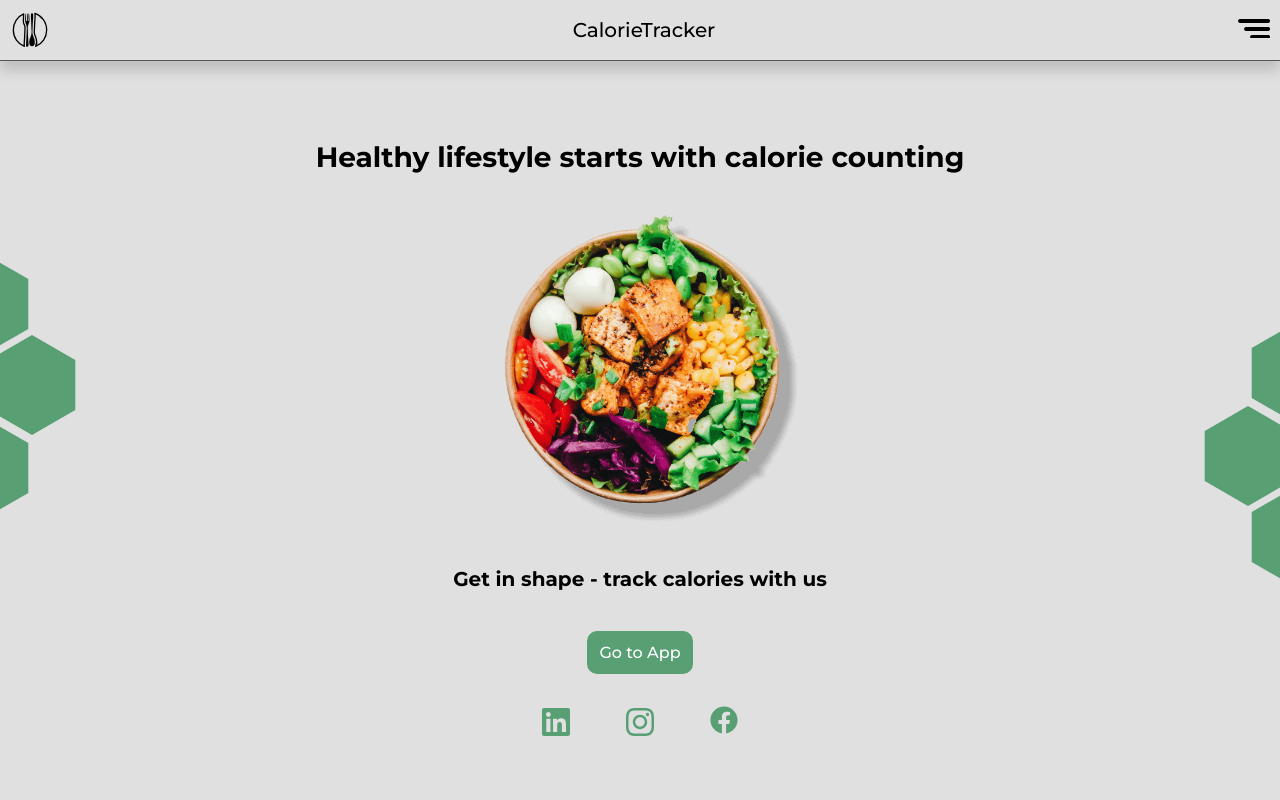
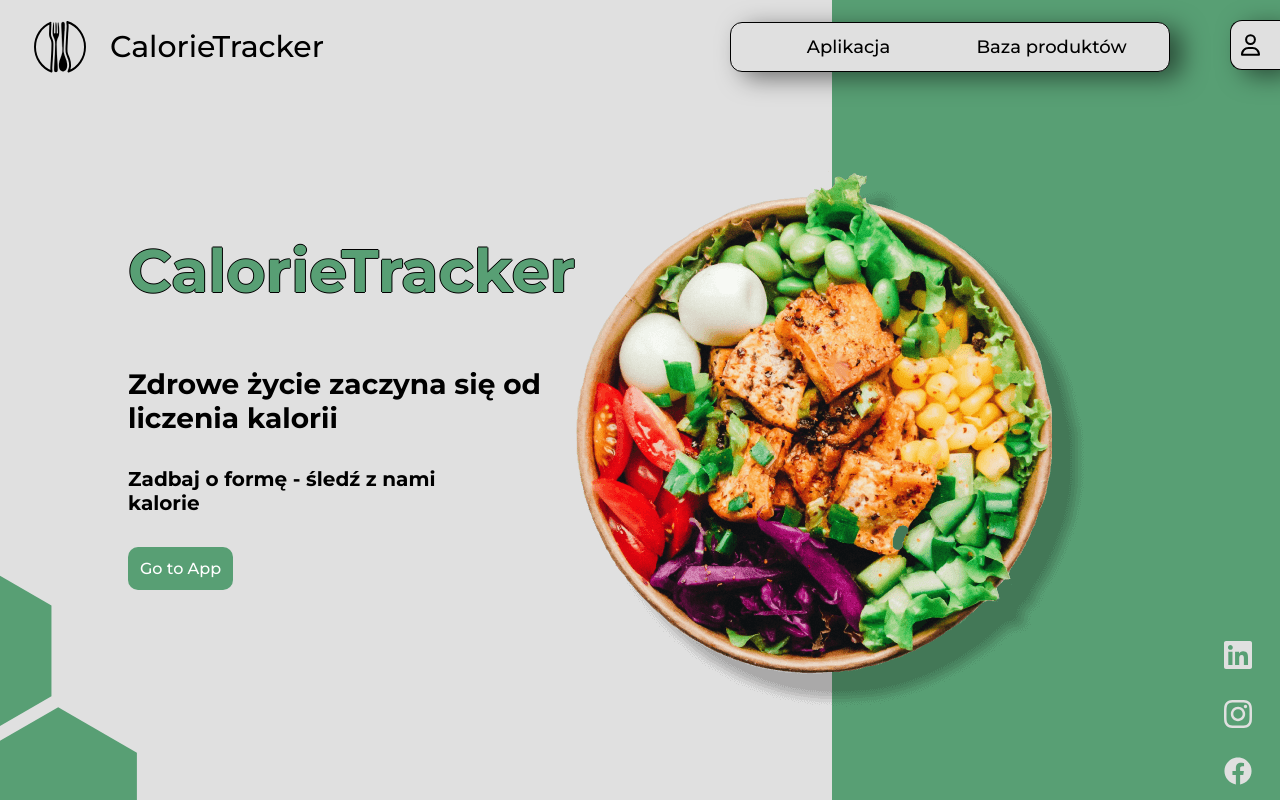
Before and after one commit to KrzysztofLesiak/calorie_tracker, a React (Vite) app: page / in a window 1280 px wide. Built offline with nearby package versions, Linux system fonts and the light colour scheme; no server answers; the database is empty.

Commit message:
STYLE/Add-responsive-to-home-and-login

```diff
--- a/src/App.scss
+++ b/src/App.scss
@@ -6,3 +6,10 @@
   min-height: calc(100vh - 60px);
   margin-top: 60px;
 }
+
+@media screen and (min-width: 992px) {
+  .App {
+    min-height: 100vh;
+    margin-top: unset;
+  }
+}
--- a/src/components/Home/Home.scss
+++ b/src/components/Home/Home.scss
@@ -27,22 +27,28 @@ $secondary-color: #589f74;
     }
   }
 
+  &__app-name {
+    font-size: 3.6rem;
+    color: #589f74;
+    margin: 32px 0 32px;
+  }
+
   &__title {
-    margin: 80px 0 40px;
     font-size: 2.8rem;
+    margin: 0 0 32px;
   }
 
   &__img {
     transform: translateX(4%);
     width: 80%;
     height: auto;
-    max-width: 295px;
+    max-width: 320px;
   }
 
   &__text {
     font-size: 20px;
     width: 80%;
-    margin: 40px auto 40px;
+    margin: 10px auto 32px;
   }
 
   &__button {
@@ -54,6 +60,11 @@ $secondary-color: #589f74;
     border: none;
     border-radius: 10px;
     font-size: 1.6rem;
+    cursor: pointer;
+  }
+
+  &__background {
+    display: none;
   }
 
   &__ftr {
@@ -68,3 +79,140 @@ $secondary-color: #589f74;
     color: #589f74;
   }
 }
+
+@media screen and (min-width: 576px) and (max-width: 992px) {
+  .home {
+    &__honeycomb {
+      height: 60%;
+      width: auto;
+      top: 16%;
+      left: 0px;
+      &:nth-child(2) {
+        top: 28%;
+        left: unset;
+        right: 0px;
+      }
+    }
+  }
+}
+
+@media screen and (min-width: 992px) {
+  .home {
+    justify-content: space-between;
+    min-height: 100vh;
+    padding-top: 80px;
+    overflow: hidden;
+    &__container {
+      text-align: left;
+      width: 35%;
+      margin: 12% 0 0 10%;
+    }
+
+    &__honeycomb {
+      height: 60%;
+      width: auto;
+      top: 70%;
+      left: 0px;
+      &:nth-child(2) {
+        display: none;
+      }
+    }
+
+    &__app-name {
+      font-size: 6rem;
+      margin: 0 0 60px;
+      text-shadow:
+        -1px 0 black,
+        0 1px black,
+        1px 0 black,
+        0 -1px black;
+      &::before {
+        position: absolute;
+        content: attr(data-content);
+        color: rgb(249, 203, 89);
+        clip-path: polygon(0 0, 0 0, 0% 100%, 0 100%);
+        transition: clip-path 275ms ease;
+      }
+      &:hover::before {
+        clip-path: polygon(0 0, 100% 0, 100% 100%, 0 100%);
+      }
+    }
+
+    &__text {
+      font-size: 2rem;
+      width: 80%;
+      margin: 20px 0 32px;
+    }
+
+    &__img {
+      position: absolute;
+      top: 55%;
+      left: 65%;
+      transform: translateX(-50%) translateY(-50%);
+      width: 40%;
+      max-width: 600px;
+    }
+
+    &__background {
+      display: block;
+      position: absolute;
+      top: 0;
+      right: 0;
+      left: 65%;
+      bottom: 0;
+      background-color: $secondary-color;
+      z-index: -5;
+    }
+
+    &__ftr {
+      display: flex;
+      flex-direction: column;
+      justify-content: center;
+      align-items: flex-end;
+    }
+
+    &__icon {
+      width: 28px;
+      margin: 12px 28px 12px;
+      height: auto;
+      color: $primary-color;
+      &::before {
+        overflow: hidden;
+        position: absolute;
+        left: -20px;
+        top: 2px;
+        transform: translateX(-100%);
+        width: 0px;
+        height: 28px;
+        line-height: 28px;
+        border-radius: 8px;
+        text-align: center;
+        font-size: 1.6rem;
+        background-color: $primary-color;
+        color: $secondary-color;
+        transition: 1s;
+      }
+      &:hover::before {
+        width: 100px;
+      }
+      &--linkedin {
+        position: relative;
+        &::before {
+          content: "Linkedin";
+        }
+      }
+      &--instagram {
+        position: relative;
+        &::before {
+          content: "Instagram";
+        }
+      }
+      &--facebook {
+        position: relative;
+        &::before {
+          content: "Facebook";
+        }
+      }
+    }
+  }
+}
--- a/src/components/Home/index.tsx
+++ b/src/components/Home/index.tsx
@@ -17,28 +17,41 @@ export const Home = () => {
       <section className="home__container">
         <Honeycomb className="home__honeycomb" />
         <Honeycomb className="home__honeycomb" />
-        <h1 className="home__title">
-          Healthy lifestyle starts with calorie counting
+        <h1 className="home__app-name" data-content="CalorieTracker">
+          CalorieTracker
         </h1>
+        <h2 className="home__title">
+          Zdrowe życie zaczyna się od liczenia kalorii
+        </h2>
         <img
           className="home__img"
           src="./assets/img/bowl.png"
           alt="Bowl with healthy food"
         />
-        <h2 className="home__text">Get in shape - track calories with us</h2>
+        <h3 className="home__text">Zadbaj o formę - śledź z nami kalorie</h3>
         <button className="home__button" onClick={handleClick}>
           Go to App
         </button>
+        <div className="home__background"></div>
       </section>
       <section className="home__ftr">
-        <Link to={"https://linkedin.com"}>
-          <Linkedin className="home__icon" />
+        <Link
+          to={"https://linkedin.com"}
+          className="home__icon home__icon--linkedin"
+        >
+          <Linkedin />
         </Link>
-        <Link to={"https://instagram.com"}>
-          <Instagram className="home__icon" />
+        <Link
+          to={"https://instagram.com"}
+          className="home__icon home__icon--instagram"
+        >
+          <Instagram />
         </Link>
-        <Link to={"https://facebook.com"}>
-          <Facebook className="home__icon" />
+        <Link
+          to={"https://facebook.com"}
+          className="home__icon home__icon--facebook"
+        >
+          <Facebook />
         </Link>
       </section>
     </div>
--- a/src/components/LoginPage/LoginPage.scss
+++ b/src/components/LoginPage/LoginPage.scss
@@ -33,4 +33,30 @@
       color: white;
     }
   }
+
+  &__honeycomb {
+    display: none;
+  }
 }
+
+@media screen and (min-width: 768px) {
+  .login-page {
+    &__honeycomb {
+      display: block;
+      position: absolute;
+      top: 28%;
+      left: 0px;
+      z-index: -2;
+      height: 60%;
+      width: auto;
+      top: 16%;
+      left: 0px;
+      &:nth-of-type(2) {
+        transform: rotateZ(180deg);
+        top: 28%;
+        left: unset;
+        right: 0px;
+      }
+    }
+  }
+}
--- a/src/components/LoginPage/index.tsx
+++ b/src/components/LoginPage/index.tsx
@@ -4,6 +4,8 @@ import "./LoginPage.scss";
 import { useContext } from "react";
 import { Register } from "../Register";
 import { UserContext } from "../../context/UserContext";
+
+import Honeycomb from "../../assets/honeycomb.svg?react";
 
 export const LoginPage = () => {
   const { token, handleLogout } = useContext(UserContext);
@@ -41,6 +43,8 @@ export const LoginPage = () => {
           <>{pathname === "/login" ? <Login /> : <Register />}</>
         </>
       )}
+      <Honeycomb className="login-page__honeycomb" />
+      <Honeycomb className="login-page__honeycomb" />
     </div>
   );
 };
--- a/src/components/Navigation/Navigation.scss
+++ b/src/components/Navigation/Navigation.scss
@@ -39,7 +39,7 @@ nav {
 
   &__name {
     margin: auto;
-    font-size: 20px;
+    font-size: 2rem;
   }
 
   &__menu {
@@ -108,3 +108,71 @@ nav {
     }
   }
 }
+
+@media screen and (min-width: 992px) {
+  .navigation {
+    background-color: unset;
+    justify-content: space-between;
+    border-bottom: none;
+    box-shadow: none;
+    padding: 0 0 0 20px;
+
+    &__logo {
+      width: 60%;
+    }
+    &__svg {
+      width: 60px;
+    }
+
+    &__name {
+      margin: 0 0 0 10px;
+      font-size: 3rem;
+    }
+
+    &__menu {
+      position: unset;
+      flex-direction: row;
+      align-items: center;
+      justify-content: flex-end;
+      max-height: unset;
+      overflow: unset;
+      width: 60%;
+      background: none;
+      box-shadow: none;
+    }
+
+    &__list {
+      margin: 0 60px 0 0;
+      flex-direction: row;
+      align-items: center;
+      min-width: 440px;
+      background-color: $primary-color;
+      border-radius: 12px;
+      border: 1px solid black;
+      height: 50px;
+      box-shadow: 12px 6px 24px rgba(0, 0, 0, 0.5);
+    }
+
+    &__item {
+      border-bottom: none;
+      width: 100%;
+      transition: transform 0.4s;
+      & a {
+        color: black;
+      }
+      &:hover {
+        transform: scale(1.1);
+      }
+    }
+
+    &__profile {
+      border: 1px solid black;
+      border-right: none;
+      box-shadow: 12px 6px 24px rgba(0, 0, 0, 0.5);
+    }
+
+    &__bars {
+      display: none;
+    }
+  }
+}
```
